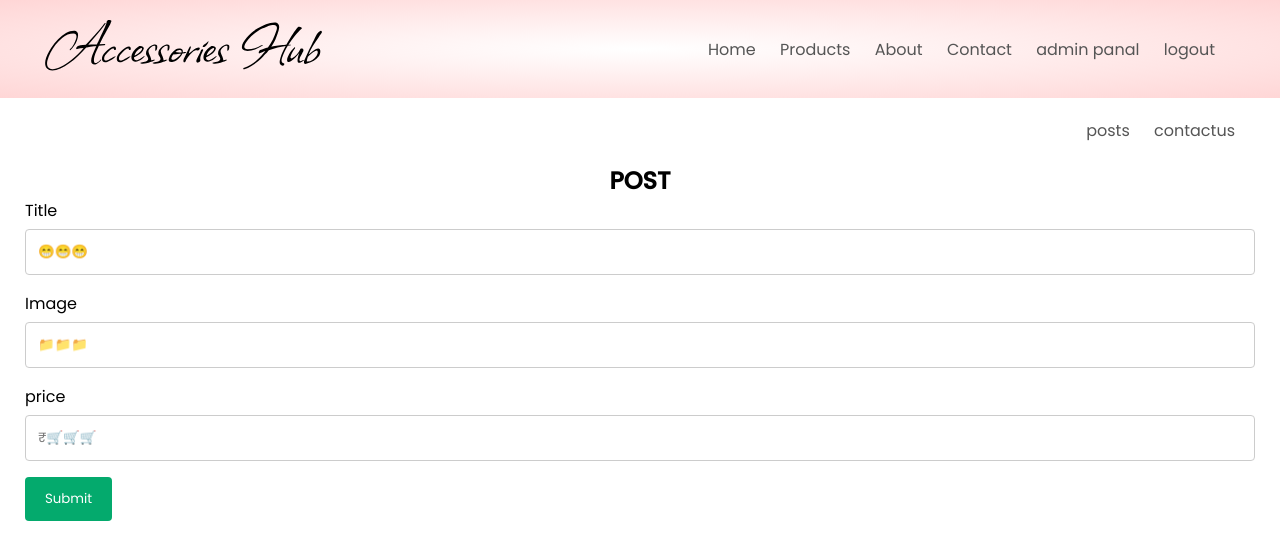
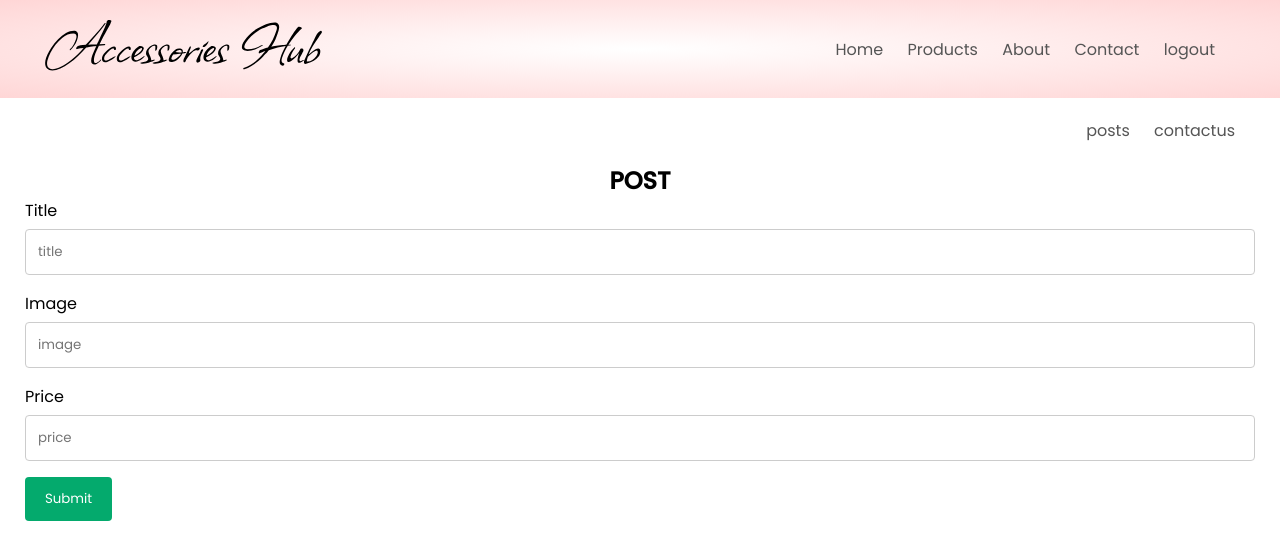
Before and after one commit to TuathaDeLugh/Accessoires-Hub, a PHP site: page /insert.php in a window 1280 px wide. Shown: the top 560 px of the page. Run offline with PHP 8.4, Linux system fonts and the light colour scheme; the visitor is signed in with stand-in values (Sample User, id 1).

Commit message:
update by heets

```diff
--- a/admin.php
+++ b/admin.php
@@ -53,10 +53,10 @@
                      <?php echo $result['price']; ?>
                  </td>
                  <td>
-                     <button class="btn success"><a href="update.php?id=<?php echo $result['id']?>">UPDATE</a></button>
+                     <a href="update.php?id=<?php echo $result['id']?>"><button class="btn success">UPDATE</button></a>
                  </td>
                  <td>
-                     <button class="btn danger"><a href="logic/update.php?deletepro=<?php echo $result['id']?>">DELETE</a></button>
+                     <a href="logic/update.php?deletepro=<?php echo $result['id']?>"><button class="btn danger">DELETE</button></a>
                  </td>
          </tr>
          <?php
--- a/components/header.php
+++ b/components/header.php
@@ -30,7 +30,7 @@
             <?php
             if (isset($_SESSION['admin'])) {
                 ?>
-                <li><a href="admin.php">admin panal</a></li>
+                <!-- <li><a href="admin.php">admin panel</a></li> -->
                 <li><a href="logic/login.php?logout=yes">logout</a></li>
             <?php
             }
--- a/contactus.php
+++ b/contactus.php
@@ -30,7 +30,7 @@
             <th>id</th>
             <th>firstname</th>
             <th>lastname</th>
-            <th>subject <button class="btn danger"><a href="logic/update.php?deletecu=deletekar">DELETE ALL</a></button> </th>
+            <th>subject </th><th><a href="logic/update.php?deletecu=deletekar"><button class="btn danger">DELETE ALL</button></a> </th>
         </tr>
         <?php
         include('database/db.php');
--- a/insert.php
+++ b/insert.php
@@ -26,13 +26,13 @@
   <h2><center>POST</center></h2>
   <form method="post" action="logic/insert.php">
   <label for="fname">Title</label>
-  <input type="text" name="title" placeholder="😁😁😁">
+  <input type="text" name="title" placeholder="title">
 
   <label for="lname">Image</label>
-  <input type="text" id="lname" name="image" placeholder="📁📁📁">
+  <input type="text" id="lname" name="image" placeholder="image">
 
-  <label for="subject">price</label>
-  <input type="text" id="lname" name="price" placeholder="₹🛒🛒🛒">
+  <label for="subject">Price</label>
+  <input type="text" id="lname" name="price" placeholder="price">
 
   <input type="submit" name="newpro" value="Submit">
   </form>
--- a/public/css/login.css
+++ b/public/css/login.css
@@ -1,9 +1,10 @@
+@import url('https://fonts.googleapis.com/css2?family=Poppins:wght@200;300;400;500&display=swap');
+
 body
 {
     margin: 0;
     padding: 0;
-    background-col:#6abadeba;
-    font-family: 'Arial';
+    font-family: 'Poppins', sans-serif;
 }
 .login{
         width: 382px;
```
Also changed, not shown: public/css/log.css (+3 -12 lines), update.php (+8 -5 lines).
